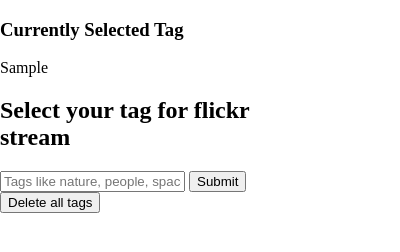
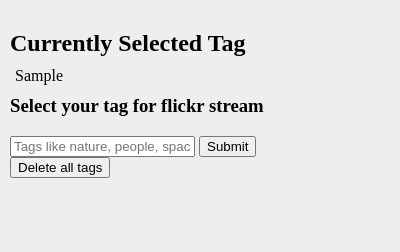
Before and after one commit to subramaniashiva/flickr-new-tab-chrome, a browser extension: page popup.html in a window 400 px wide. Both pictures are taken after typing "Sample" into the empty fields and a click on the button "Submit". Drawn offline with Linux system fonts and the light colour scheme.

Commit message:
Pop up styling

```diff
--- a/css/style.css
+++ b/css/style.css
@@ -2,9 +2,39 @@ html, body {
   margin: 0;
   padding: 0;
 }
+.clearboth {
+  clear: both;
+}
 #popup {
-  width: 300px;
-  height: 300px;
+  width: 280px;
+  height: 180px;
+  background: #eeeeee;
+  padding: 10px;
+}
+.title {
+  margin-bottom: 0;
+}
+#close {
+  position: absolute;
+  right: 5px;
+  top: 5px;
+  cursor: pointer;
+  visibility: hidden;
+}
+#currentTagCont {
+  padding: 10px 15px 10px 5px;
+  width: auto;
+  float: left;
+  position: relative;
+}
+#currentTag {
+
+}
+#currentTagCont:hover {
+  background: #cccccc;
+}
+#currentTagCont:hover #close{
+  visibility: visible;
 }
 .cover {
   width: 100%;
--- a/js/popup.js
+++ b/js/popup.js
@@ -5,17 +5,27 @@ document.onreadystatechange = function() {
           defaultTag = 'No tag selected !';
       if(currentTag && currentTag !== 'null') {
         document.getElementById('currentTag').innerText = currentTag;
+      } else {
+        document.getElementById('currentTag').innerText = defaultTag;
       }
-      document.getElementById('currentTag').innerText = defaultTag;
       var submitButton = document.getElementById('submit');
       var inputTag = document.getElementById('tag');
       var clearButton = document.getElementById('clear');
+      var setTag = function(value) {
+        localStorage.setItem('flickrTag', value);
+        document.getElementById('currentTag').innerText = value;
+        localStorage.setItem('flickrRecrawl', 'true');
+        inputTag.value = '';
+      }
       submitButton.addEventListener('click', function() {
         if(inputTag.value) {
-          localStorage.setItem('flickrTag', inputTag.value);
-          document.getElementById('currentTag').innerText = inputTag.value;
-          localStorage.setItem('flickrRecrawl', 'true');
-          inputTag.value = '';
+          setTag(inputTag.value);
+        }
+      });
+      inputTag.addEventListener('keypress', function(event) {
+        console.log(event);
+        if(event.keyCode === 13 && inputTag.value) {
+          setTag(inputTag.value);
         }
       });
       clearButton.addEventListener('click', function() {
--- a/popup.html
+++ b/popup.html
@@ -5,9 +5,11 @@
     <link href="css/style.css" rel="stylesheet" />
   </head>
   <body id="popup">
-    <h3>Currently Selected Tag</h3>
-    <span id="currentTag">No tag selected !</span>
-    <h2>Select your tag for flickr stream</h2>
+    <h2 class="title">Currently Selected Tag</h2>
+    <div id="currentTagCont"><span id="currentTag">No tag selected !</span>
+      <span id="close">x</span>
+    </div>
+    <h3 class="clearboth">Select your tag for flickr stream</h3>
     <input id="tag" type="text" placeholder="Tags like nature, people, space" />
     <button id="submit">Submit</button>
     <button id="clear">Delete all tags</button>
```
